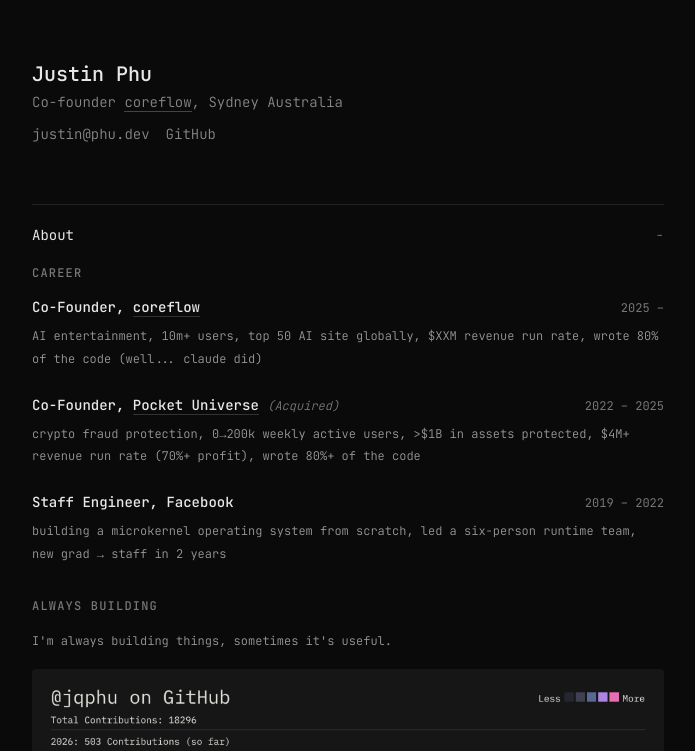
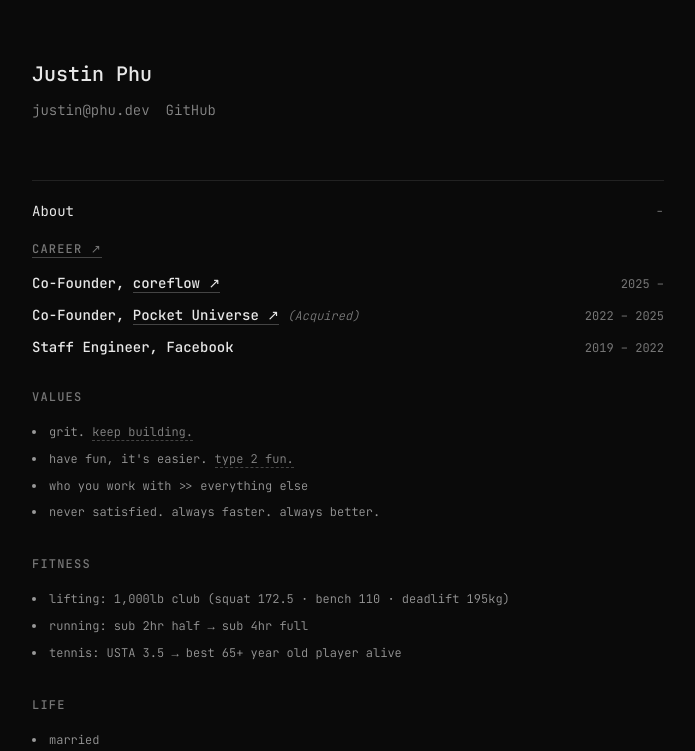
Before and after one commit to jqphu/personal-site, a React (Vite) app: page / in a window 1280 px wide. Shown: the top 751 px of the page, without its empty margins (292-987 px from the left). Built offline with nearby package versions, Linux system fonts and the light colour scheme.

Commit message:
refine about section: lightbox images, values, simplified career, consistent link styles

```diff
--- a/src/App.tsx
+++ b/src/App.tsx
@@ -1,9 +1,52 @@
-import { useState } from 'react'
+import { useEffect, useState } from 'react'
 
 const blogPosts = [
-  { title: 'I Walked 100km for My Birthday', date: 'Dec 20, 2025', href: '#' },
   { title: 'Software Engineering is Dead', date: 'Feb 16, 2026', href: 'https://coreflow.dev/blog/software-engineering-is-dead.html' },
 ]
+
+function ImageLink({ src, alt, children }: {
+  src: string
+  alt: string
+  children: React.ReactNode
+}) {
+  const [open, setOpen] = useState(false)
+
+  useEffect(() => {
+    if (!open) return
+    const handleKey = (e: KeyboardEvent) => {
+      if (e.key === 'Escape') setOpen(false)
+    }
+    window.addEventListener('keydown', handleKey)
+    return () => window.removeEventListener('keydown', handleKey)
+  }, [open])
+
+  return (
+    <>
+      <button
+        onClick={() => setOpen(true)}
+        className="text-[#888] text-xs font-light no-underline border-b border-dashed border-[#444] transition-colors hover:text-[#e8e8e8] hover:border-[#e8e8e8] cursor-pointer"
+      >
+        {children}
+      </button>
+      {open && (
+        <div
+          className="fixed inset-0 bg-black/85 flex items-center justify-center z-50 p-6 cursor-pointer"
+          onClick={() => setOpen(false)}
+        >
+          <div className="relative max-w-3xl w-full">
+            <img src={src} alt={alt} className="w-full rounded" />
+            <button
+              onClick={() => setOpen(false)}
+              className="absolute -top-8 right-0 text-[#666] hover:text-white text-sm transition-colors cursor-pointer"
+            >
+              esc
+            </button>
+          </div>
+        </div>
+      )}
+    </>
+  )
+}
 
 function Section({ title, children, defaultOpen = false }: {
   title: string
@@ -27,13 +70,7 @@ function App() {
     <div className="max-w-[680px] mx-auto px-6 py-15">
       <header className="mb-15">
         <h1 className="text-xl font-medium mb-1">Justin Phu</h1>
-        <p className="text-[#888] text-sm font-light mb-3">
-          Co-founder{' '}
-          <a href="https://coreflow.dev" target="_blank" rel="noopener noreferrer" className="text-[#888] no-underline border-b border-[#444] transition-colors hover:text-[#e8e8e8] hover:border-[#e8e8e8]">
-            coreflow
-          </a>, Sydney Australia
-        </p>
-        <div className="flex gap-4">
+        <div className="flex gap-4 mt-3">
           <a href="mailto:justin@phu.dev" className="text-[#888] text-sm font-light no-underline transition-colors hover:text-[#e8e8e8]">justin@phu.dev</a>
           <a href="https://github.com/jqphu" target="_blank" rel="noopener noreferrer" className="text-[#888] text-sm font-light no-underline transition-colors hover:text-[#e8e8e8]">GitHub</a>
         </div>
@@ -42,52 +79,46 @@ function App() {
       <Section title="About" defaultOpen>
         <div className="space-y-8">
           <div>
-            <h3 className="text-xs font-medium text-[#777] uppercase tracking-widest mb-4">Career</h3>
-            <div className="space-y-6">
-              <div className="group">
-                <div className="flex items-baseline justify-between mb-2">
-                  <p className="text-sm font-medium">Co-Founder, <a href="https://coreflow.dev" target="_blank" rel="noopener noreferrer" className="text-[#e8e8e8] no-underline border-b border-[#333] hover:text-white hover:border-white transition-colors">coreflow</a></p>
-                  <span className="text-[#777] text-xs shrink-0 ml-4">2025 –</span>
-                </div>
-                <p className="text-[#999] text-xs font-light leading-[1.9]">AI entertainment, 10m+ users, top 50 AI site globally, $XXM revenue run rate, wrote 80% of the code (well... claude did)</p>
+            <h3 className="text-xs font-medium text-[#777] uppercase tracking-widest mb-4"><a href="https://www.linkedin.com/in/justin-phu/" target="_blank" rel="noopener noreferrer" className="text-[#777] no-underline border-b border-[#444] hover:text-[#e8e8e8] hover:border-[#e8e8e8] transition-colors">Career ↗</a></h3>
+            <div className="space-y-3">
+              <div className="flex items-baseline justify-between">
+                <p className="text-sm font-medium">Co-Founder, <a href="https://coreflow.dev" target="_blank" rel="noopener noreferrer" className="text-[#e8e8e8] no-underline border-b border-[#444] hover:text-white hover:border-white transition-colors">coreflow ↗</a></p>
+                <span className="text-[#777] text-xs shrink-0 ml-4">2025 –</span>
               </div>
-              <div className="group">
-                <div className="flex items-baseline justify-between mb-2">
-                  <p className="text-sm font-medium">Co-Founder, <a href="https://pocketuniverse.app" target="_blank" rel="noopener noreferrer" className="text-[#e8e8e8] no-underline border-b border-[#333] hover:text-white hover:border-white transition-colors">Pocket Universe</a> <span className="text-[#777] text-xs font-light italic">(Acquired)</span></p>
-                  <span className="text-[#777] text-xs shrink-0 ml-4">2022 – 2025</span>
-                </div>
-                <p className="text-[#999] text-xs font-light leading-[1.9]">crypto fraud protection, 0→200k weekly active users, &gt;$1B in assets protected, $4M+ revenue run rate (70%+ profit), wrote 80%+ of the code</p>
+              <div className="flex items-baseline justify-between">
+                <p className="text-sm font-medium">Co-Founder, <a href="https://pocketuniverse.app" target="_blank" rel="noopener noreferrer" className="text-[#e8e8e8] no-underline border-b border-[#444] hover:text-white hover:border-white transition-colors">Pocket Universe ↗</a> <span className="text-[#777] text-xs font-light italic">(Acquired)</span></p>
+                <span className="text-[#777] text-xs shrink-0 ml-4">2022 – 2025</span>
               </div>
-              <div className="group">
-                <div className="flex items-baseline justify-between mb-2">
-                  <p className="text-sm font-medium">Staff Engineer, Facebook</p>
-                  <span className="text-[#777] text-xs shrink-0 ml-4">2019 – 2022</span>
-                </div>
-                <p className="text-[#999] text-xs font-light leading-[1.9]">building a microkernel operating system from scratch, led a six-person runtime team, new grad → staff in 2 years</p>
+              <div className="flex items-baseline justify-between">
+                <p className="text-sm font-medium">Staff Engineer, Facebook</p>
+                <span className="text-[#777] text-xs shrink-0 ml-4">2019 – 2022</span>
               </div>
             </div>
           </div>
 
           <div>
-            <h3 className="text-xs font-medium text-[#777] uppercase tracking-widest mb-4">Always building</h3>
-            <p className="text-[#999] text-xs font-light leading-[1.9] mb-4">I'm always building things, sometimes it's useful.</p>
-            <img src="/github-contributions.png" alt="GitHub contributions 2022–2026" className="w-full rounded opacity-90" />
+            <h3 className="text-xs font-medium text-[#777] uppercase tracking-widest mb-4">Values</h3>
+            <ul className="text-[#999] text-xs font-light leading-[1.9] space-y-1 list-disc list-inside">
+              <li>grit. <ImageLink src="/github-contributions.png" alt="GitHub contributions 2022–2026">keep building.</ImageLink></li>
+              <li>have fun, it's easier. <ImageLink src="https://images.prismic.io/sketchplanations/281df432-3a48-4e78-ac58-1ff835091f99_SP+582+-+The+fun+scale+-+revised.png?auto=format%2Ccompress&fit=max&w=1920" alt="The fun scale — Type 1, 2, and 3 fun explained">type 2 fun.</ImageLink></li>
+              <li>who you work with &gt;&gt; everything else</li>
+              <li>never satisfied. always faster. always better.</li>
+            </ul>
           </div>
           <div>
             <h3 className="text-xs font-medium text-[#777] uppercase tracking-widest mb-4">Fitness</h3>
-            <ul className="text-[#999] text-xs font-light leading-[1.9] space-y-1">
-              <li>🏋️ 1,000lb club — squat 172.5kg · bench 110kg · deadlift 195kg</li>
-              <li>🏃 sub 2hr half marathon → chasing a sub 4hr marathon</li>
-              <li>🎾 aspiring to one day be the world's best 65+ tennis player — currently terrible at USTA 3.5</li>
+            <ul className="text-[#999] text-xs font-light leading-[1.9] space-y-1 list-disc list-inside">
+              <li>lifting: 1,000lb club (squat 172.5 · bench 110 · deadlift 195kg)</li>
+              <li>running: sub 2hr half → sub 4hr full</li>
+              <li>tennis: USTA 3.5 → best 65+ year old player alive</li>
             </ul>
           </div>
           <div>
             <h3 className="text-xs font-medium text-[#777] uppercase tracking-widest mb-4">Life</h3>
-            <ul className="text-[#999] text-xs font-light leading-[1.9] space-y-1 mb-4">
+            <ul className="text-[#999] text-xs font-light leading-[1.9] space-y-1 list-disc list-inside mb-4">
               <li>married</li>
-              <li>walked 100km for my birthday — 27 hours, 6,096 calories, zero regrets</li>
+              <li><ImageLink src="/100km-walk.png" alt="100km birthday walk — Apple Fitness stats showing 99.9km in 27 hours">walked 100km</ImageLink> for my birthday</li>
             </ul>
-            <img src="/100km-walk.png" alt="100km birthday walk — Apple Fitness stats showing 99.9km in 27 hours" className="w-full rounded opacity-90" />
           </div>
         </div>
       </Section>
```
